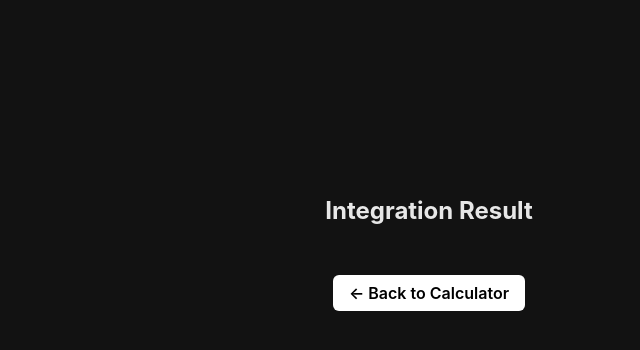
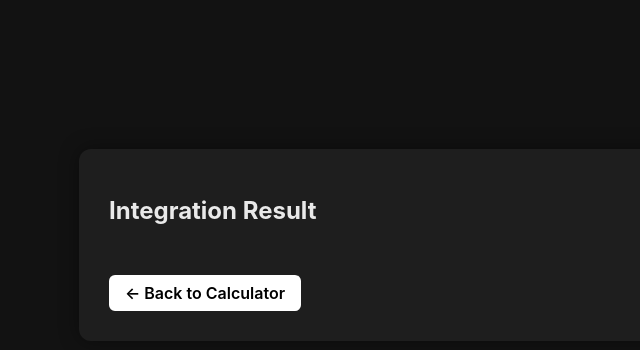
Before and after one commit to MatthewHtang/Project_Cal_II, a Flask app: template templates/result.html in a window 1280 px wide. Shown: the part 155-505 px from the top of the page, without its empty margins (211-851 px from the left). Run offline with Flask 3, Linux system fonts and the light colour scheme; the template is opened without the code that fills it, so the values that code supplies are empty.

Commit message:
Fixed container border

```diff
--- a/static/result.css
+++ b/static/result.css
@@ -9,6 +9,16 @@ body {
   min-height: 100vh;
   justify-content: center;
 }
+.container {
+  background-color: #1e1e1e;
+  padding: 30px;
+  border-radius: 12px;
+  box-shadow: 0 0 20px rgba(0,0,0,0.4);
+  width: 50%;          /* a bit narrower for nicer side spacing */
+  max-width: 700px;
+  margin: 40px auto;   /* centers it + adds some vertical spacing */
+}
+
 
 h1 {
   font-size: 1.5rem;
--- a/templates/result.html
+++ b/templates/result.html
@@ -8,6 +8,7 @@
 </head>
 
 <body>
+  <div class="container">
     <header>
       <h1>Integration Result</h1>
     </header>
@@ -25,5 +26,6 @@
 
       <a href="/" class="back-btn">← Back to Calculator</a>
     </main>
+  </div>
 </body>
 </html>
```
Lines whose indentation alone changed are shown as unchanged.
